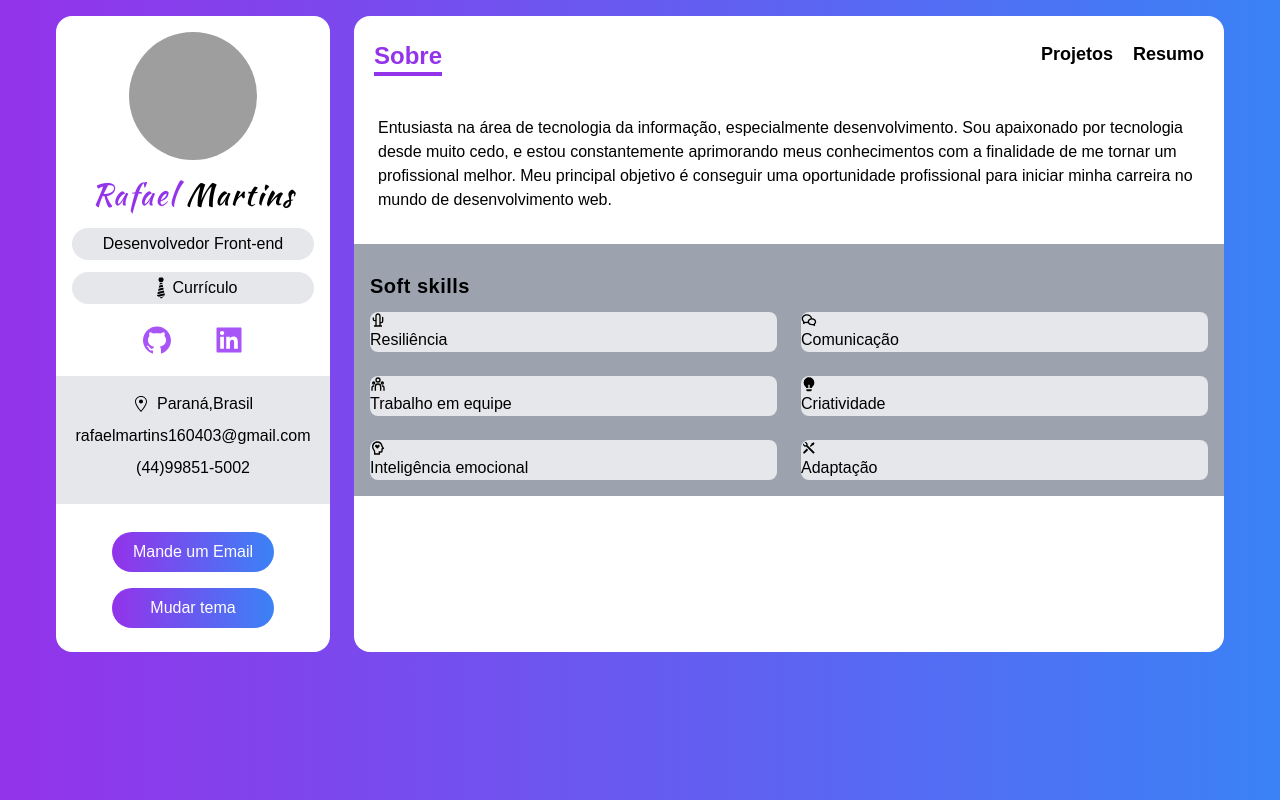
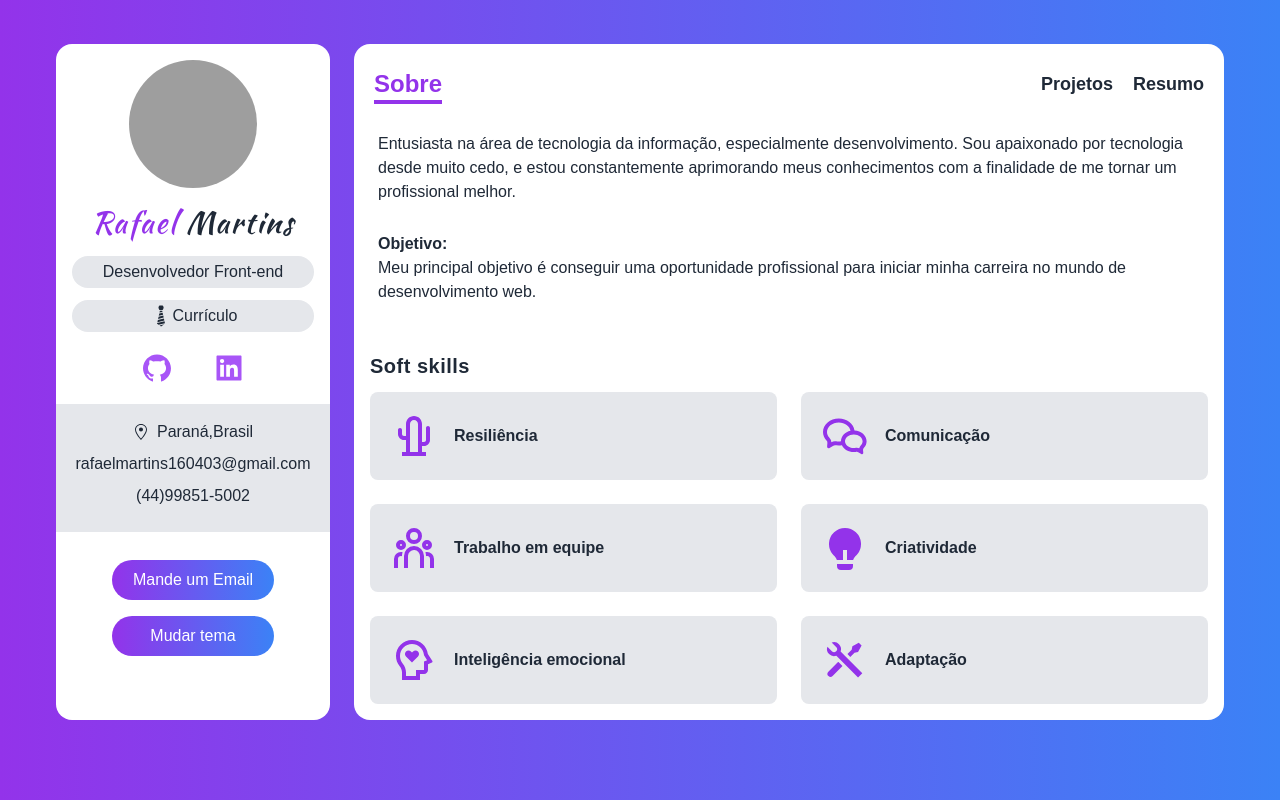
Before and after one commit to RafaelMartinsRibeiro/Portfolio, a Next.js app: page / in a window 1280 px wide. Built offline with nearby package versions, Linux system fonts and the light colour scheme; grey boxes are pictures that could not be loaded.

Commit message:
Update Home page style

```diff
--- a/src/components/Navbar.tsx
+++ b/src/components/Navbar.tsx
@@ -10,10 +10,10 @@ const NavPage: FunctionComponent<{
 }> = ({ activePage, setActivePage, name, route }) => {
   return activePage !== name ? (
     <Link href={route}>
-      <a>
+      <a className="leading-8 group">
         <span
           onClick={() => setActivePage(name)}
-          className="hover:text-purple-600"
+          className="transition-colors duration-200 group-hover:text-purple-600 "
         >
           {name}
         </span>
--- a/src/components/ServiceCard.tsx
+++ b/src/components/ServiceCard.tsx
@@ -5,10 +5,10 @@ const ServiceCard: FunctionComponent<{ service: IServices }> = ({
   service: { Icon, title },
 }) => {
   return (
-    <div>
-      <Icon />
+    <div className="flex items-center p-5 space-x-4">
+      <Icon className="w-12 h-12 text-purple-600 " />
       <div>
-        <h4>{title}</h4>
+        <h4 className="font-bold">{title}</h4>
       </div>
     </div>
   );
--- a/src/components/Sidebar.tsx
+++ b/src/components/Sidebar.tsx
@@ -39,7 +39,7 @@ const Sidebar = () => {
       </div>
 
       <div
-        className="my-5 py-4 bg-gray-200 "
+        className="py-4 my-5 bg-gray-200 "
         style={{ marginLeft: "-1rem", marginRight: "-1rem" }}
       >
         <div className="flex items-center justify-center space-x-2">
--- a/src/pages/_app.tsx
+++ b/src/pages/_app.tsx
@@ -5,16 +5,16 @@ import Navbar from "../components/Navbar";
 
 const MyApp = ({ Component, pageProps }: AppProps) => {
   return (
-    <div className="grid grid-cols-12 gap-6 px-5 my-4 sm:px-12 lg:px-14">
+    <div className="grid grid-cols-12 gap-6 px-5 text-gray-800 my-11 sm:px-12 lg:px-14">
       <div className="col-span-12 p-4 text-center bg-white lg:col-span-3 rounded-2xl">
         <Sidebar />
       </div>
-      <div className="col-span-12 bg-white lg:col-span-9 rounded-2xl flex flex-col">
+      <div className="flex flex-col col-span-12 overflow-auto bg-white lg:col-span-9 rounded-2xl">
         <Navbar />
         <Component {...pageProps} />
       </div>
     </div>
   );
-}
+};
 
 export default MyApp;
--- a/src/pages/index.tsx
+++ b/src/pages/index.tsx
@@ -4,26 +4,32 @@ import ServiceCard from "../components/ServiceCard";
 
 const Home: NextPage = () => {
   return (
-    <div className="flex flex-col px-6 pt-1">
-      <h5 className="my-3 font-medium">
-        Entusiasta na área de tecnologia da informação, especialmente
-        desenvolvimento. Sou apaixonado por tecnologia desde muito cedo, e estou
-        constantemente aprimorando meus conhecimentos com a finalidade de me
-        tornar um profissional melhor. Meu principal objetivo é conseguir uma
-        oportunidade profissional para iniciar minha carreira no mundo de
-        desenvolvimento web.
-      </h5>
+    <div className="flex flex-col flex-grow px-6 pt-1 ">
+      <div className="flex flex-col font-medium gap-7">
+        <span>
+          Entusiasta na área de tecnologia da informação, especialmente
+          desenvolvimento. Sou apaixonado por tecnologia desde muito cedo, e
+          estou constantemente aprimorando meus conhecimentos com a finalidade
+          de me tornar um profissional melhor.
+        </span>
+
+        <div className="flex flex-col">
+          <span className="font-bold">Objetivo:</span>
+          Meu principal objetivo é conseguir uma oportunidade profissional para
+          iniciar minha carreira no mundo de desenvolvimento web.
+        </div>
+      </div>
 
       <div
-        className="p-4 mt-5 bg-gray-400"
+        className="flex-grow p-4 mt-5 "
         style={{ marginLeft: "-1.5rem", marginRight: "-1.5rem" }}
       >
-        <h6 className="my-3 font-bold text-xl tracking-wide">Soft skills</h6>
-        <div className="grid lg:grid-cols-2 gap-6">
+        <h6 className="my-3 text-xl font-bold tracking-wide">Soft skills</h6>
+        <div className="grid gap-6 lg:grid-cols-2 ">
           {services.map((service) => (
             <div
               key={service.title}
-              className="lg:col-span-1 bg-gray-200 rounded-lg "
+              className="bg-gray-200 rounded-lg lg:col-span-1 "
             >
               <ServiceCard service={service} />
             </div>
```
